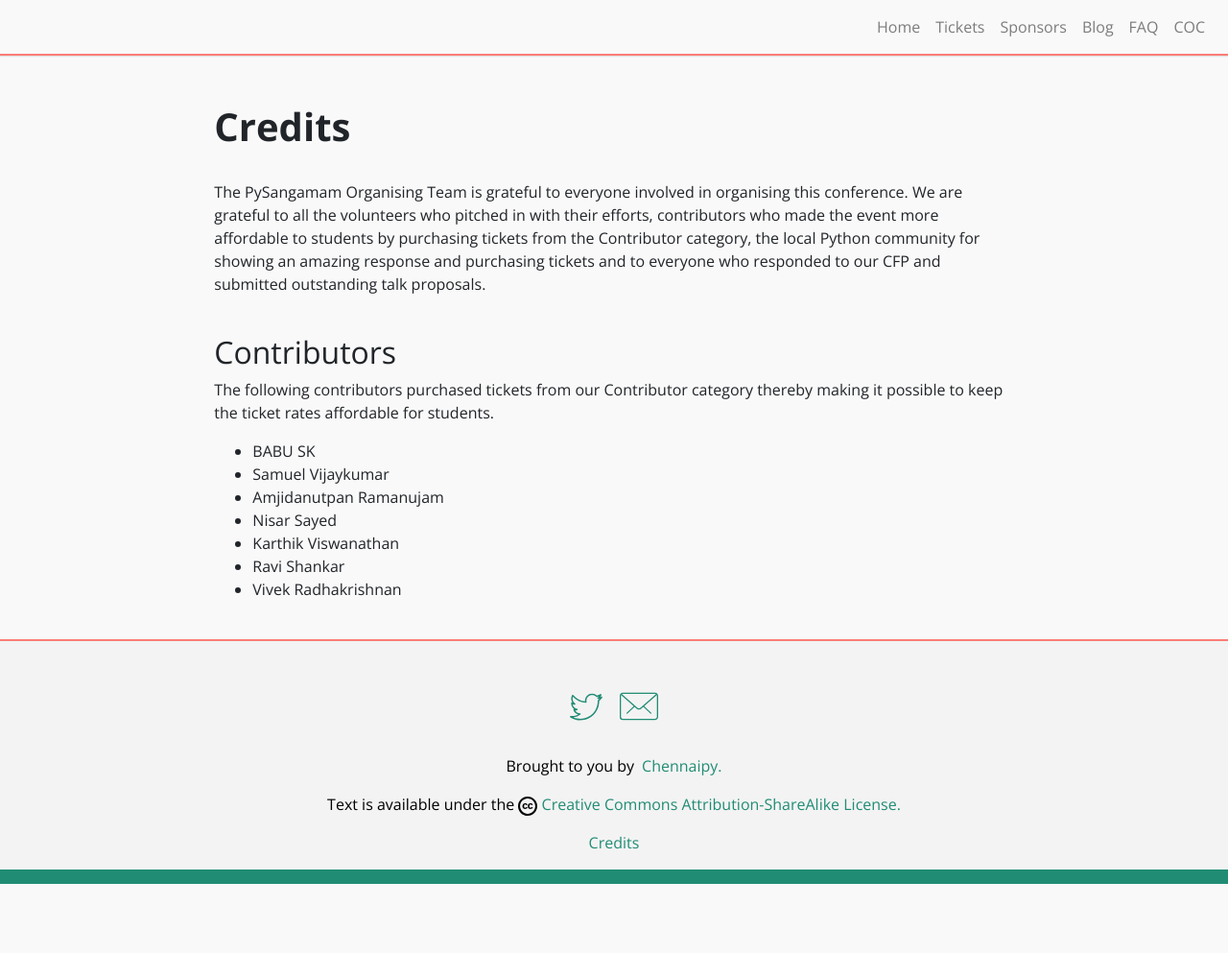
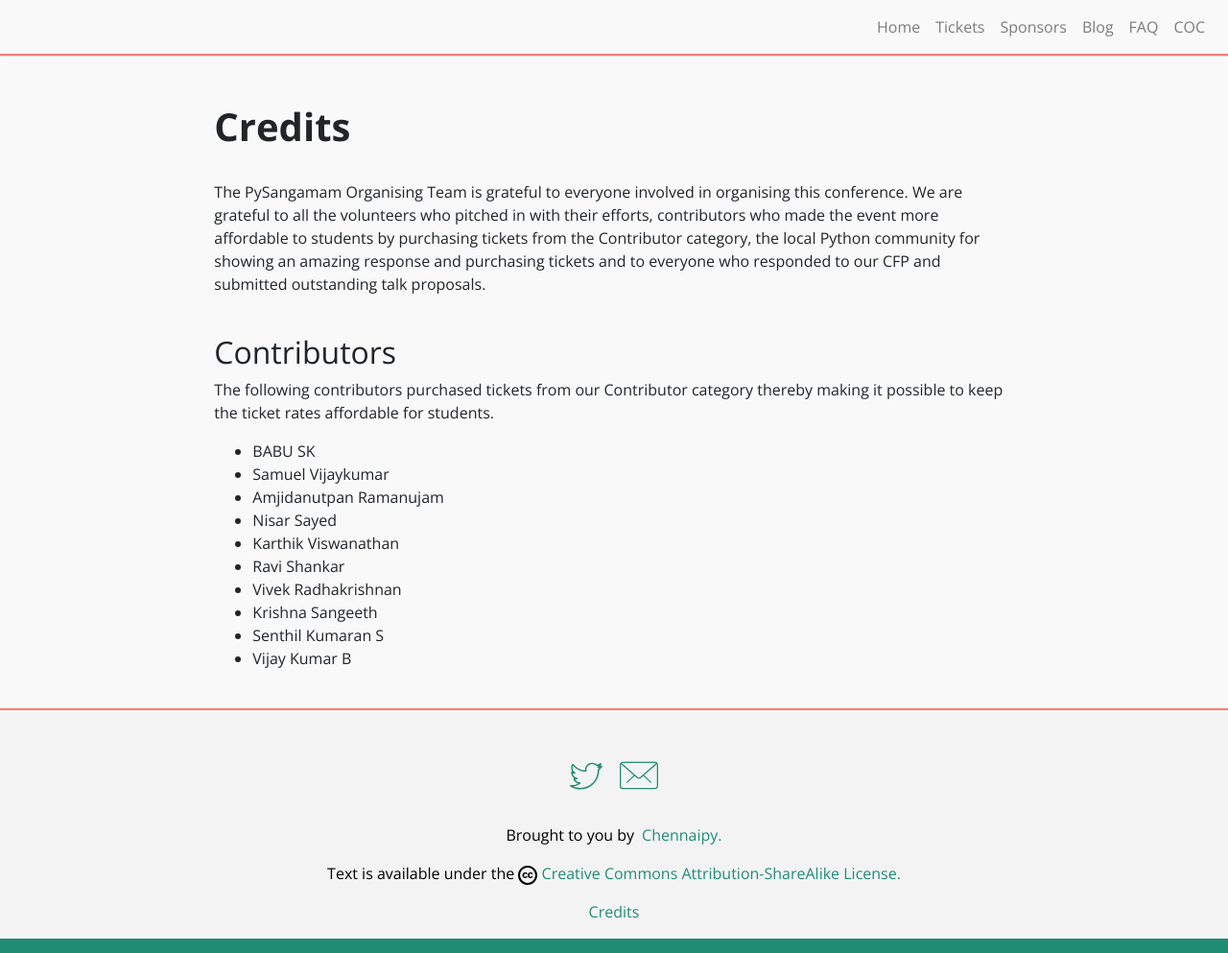
Before and after one commit to PySangamam/website, a Jekyll site: the page built from credits.html, in a window 1280 px wide. Shown: the whole page at 96% size. Built offline with Jekyll 4.4.1, drawn with Linux system fonts in a browser that asks for light colours; before the commit the page ends 921 px from its top, so only the background shows below that.

Commit message:
Added three more contributors.

```diff
--- a/credits.html
+++ b/credits.html
@@ -33,6 +33,9 @@
           <li>Karthik Viswanathan</li>
           <li>Ravi Shankar</li>
           <li>Vivek Radhakrishnan</li>
+	  <li>Krishna Sangeeth</li>
+	  <li>Senthil Kumaran S</li>
+	  <li>Vijay Kumar B</li>
         </ul>
         <br>
       </div>
```
